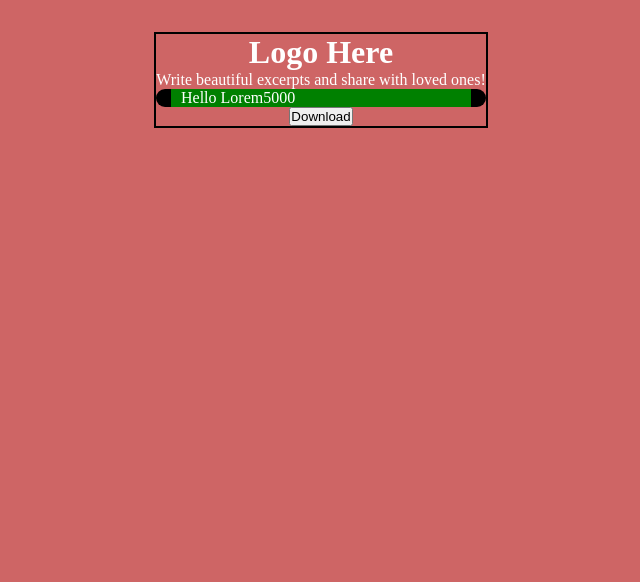
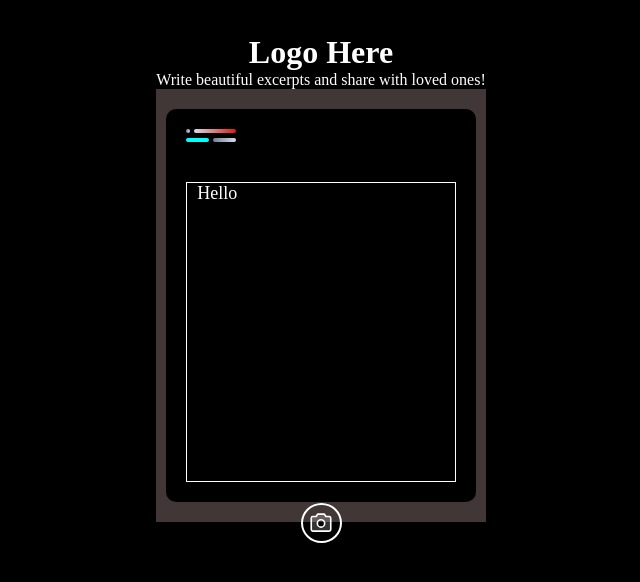
Before and after one commit to Keys78/zayn, a React (Vite) app: page / in a window 1280 px wide. Shown: the top 582 px of the page, without its empty margins (319-959 px from the left). Built offline with nearby package versions, Linux system fonts and the light colour scheme.

Commit message:
components_buildup

```diff
--- a/package.json
+++ b/package.json
@@ -11,7 +11,9 @@
   "dependencies": {
     "downloadjs": "^1.4.7",
     "html2canvas": "^1.4.1",
+    "phosphor-react": "^1.4.1",
     "react": "^18.2.0",
+    "react-color": "^2.19.3",
     "react-dom": "^18.2.0"
   },
   "devDependencies": {
--- a/src/App.tsx
+++ b/src/App.tsx
@@ -2,9 +2,15 @@ import { useState } from 'react';
 import downloadjs from 'downloadjs';
 import html2canvas from 'html2canvas';
 import './App.css'
+import { useActive } from './hooks/useActive';
+import useOnClickOutside from './hooks/useOnClickOutside';
+import Loader from './components/Loader';
+import { Camera } from 'phosphor-react';
 
 function App() {
   const [quote, setQuote] = useState()
+  const active = useActive(1000)
+
 
 
   const handleCaptureClick = async () => {
@@ -25,11 +31,27 @@ function App() {
         <p>Write beautiful excerpts and share with loved ones!</p>
       </div>
       <div className='inspi__write'>
-      <div contentEditable className='inspi__write__box'>
-          Hello Lorem5000
+
+        <div className='inspi__write__content'>
+          <div className='art__board'>
+            <div className='art__one'></div><div className='art__two'></div>
+          </div>
+          {
+            !active ?
+              <div className='art__board_two'>
+                <div className='art__three'></div><div className='art__four'></div>
+              </div> :
+              <Loader />
+          }
+          <div spellCheck="true" contentEditable className='inspi__write__box'>
+
+            Hello
+          </div>
+        </div>
       </div>
-      </div>
-      <button onClick={handleCaptureClick}>Download</button>
+      <button className='export__btn' style={{ marginTop: '-120px' }} onClick={handleCaptureClick}>
+        <Camera size={26} color="#fff" weight="duotone" />
+      </button>
     </main>
   )
 }
--- /dev/null
+++ b/src/components/Loader.tsx
@@ -0,0 +1,11 @@
+
+const Loader = () => {
+    return (
+        <div className="dataflow-b">
+            <div className="data"></div>
+            <div className="data"></div>
+        </div>
+    )
+}
+
+export default Loader
--- /dev/null
+++ b/src/hooks/useActive.ts
@@ -0,0 +1,38 @@
+import { useEffect, useState, useRef } from 'react'
+
+
+export function useActive(time: number) {
+    const [active, setActive] = useState(false)
+    const timer = useRef() as any;
+    const events = [
+        'keypress', 'mousedown', 'touchmove'
+    ]
+
+    useEffect(() => {
+        const handleEvent = () => {
+            setActive(true);
+            if (timer.current) {
+                window.clearTimeout(timer.current);
+            }
+
+            timer.current = window.setTimeout(() => {
+                setActive(false);
+            }, time)
+        };
+
+        events.forEach(
+            (event) => document.addEventListener(event, handleEvent)
+        );
+
+        return () => {
+            events.forEach(
+                (event) => {
+                    document.removeEventListener(event, handleEvent)
+                }
+            );
+        };
+
+    }, [time]);
+
+    return active;
+}
--- /dev/null
+++ b/src/hooks/useOnClickOutside.ts
@@ -0,0 +1,29 @@
+import { useEffect, RefObject } from "react";
+
+type Event = MouseEvent | TouchEvent;
+
+const useOnClickOutside = <T extends HTMLElement = HTMLElement>(
+  ref: RefObject<T>,
+  handler: (event: Event) => void
+) => {
+  useEffect(() => {
+    const listener = (event: Event) => {
+      const el = ref?.current;
+      if (!el || el.contains((event?.target as Node) || null)) {
+        return;
+      }
+
+      handler(event); // Call the handler only if the click is outside of the element passed.
+    };
+
+    document.addEventListener("mousedown", listener);
+    document.addEventListener("touchstart", listener);
+
+    return () => {
+      document.removeEventListener("mousedown", listener);
+      document.removeEventListener("touchstart", listener);
+    };
+  }, [ref, handler]); // Reload only if ref or handler changes
+};
+
+export default useOnClickOutside;
--- a/src/index.css
+++ b/src/index.css
@@ -1,8 +1,78 @@
 *{ padding: 0; margin: 0; box-sizing: border-box; }
-body { background: rgb(206, 101, 101); color: #fff; display: flex; align-items: center; justify-content: center;}
-.main__wrapper .inspi__write { border-radius: 10px; height: 100%; max-width: 450px; width: 100%; background: black; text-align: left;}
-.main__wrapper .inspi__write .inspi__write__box { background: green; width: 100%; height: 100%; max-width: 300px; padding: 0 10px; margin: 0 auto;}
+body { background: #000000; color: #fff; display: flex; align-items: center; justify-content: center;}
+.main__wrapper .export__btn { all: unset; border: 2px solid #fff; border-radius: 50%; padding: 5px 6px 1px 5px; cursor: pointer;}
+.main__wrapper .inspi__write { min-height: 300px; height: 100%; max-width: 450px; width: 100%; background: rgb(65, 55, 55); text-align: left; padding:20px 10px;}
+.main__wrapper .inspi__write .inspi__write__content { background: #000000; min-height: 300px; border-radius: 10px; padding: 20px; font-size: 18px; }
+.main__wrapper .inspi__write .art__board { display: flex; margin-bottom: 5px; }
+.main__wrapper .inspi__write .art__board .art__one { height: 4px; width: 4px; background:linear-gradient(to right, #757f9a, #d7dde8); border-radius: 50%; margin-right: 4px;}
+.main__wrapper .inspi__write .art__board .art__two { height: 4px; width: 42px; background: linear-gradient(to right, #d7dde8, #dd1818); border-radius: 20px; }
+.main__wrapper .inspi__write .art__board_two { display: flex; margin-bottom: 10px; }
+.main__wrapper .inspi__write .art__board_two .art__three { height: 4px; width: 23px; background: cyan;  border-radius: 10px; margin-right: 4px;}
+.main__wrapper .inspi__write .art__board_two .art__four { height: 4px; width: 23px; background:linear-gradient(to right, #757f9a, #d7dde8); border-radius: 10px; }
+
+.main__wrapper .inspi__write .inspi__write__box { border:1px solid #fff; padding: 10px; outline: none; width: 100%; height: 300px; max-width: 300px; padding: 0 10px; margin: 40px auto 0 auto; background: black;}
 .main__wrapper { border:2px solid black; }
 .edit__board { border: 2px solid #fff; max-width: 424px; width: 100%;}
 .text__area { width: 100%; }
 .text__area > textarea { width: 100%; height: 200px;}
+
+
+
+
+
+
+
+
+
+
+
+
+
+
+
+
+
+
+
+
+
+
+
+
+
+
+
+
+
+
+
+
+/* type loader */
+.dataflow-b .data:nth-child(0) { animation-delay: 0s; background: cyan; width: 28px}
+.dataflow-b .data:nth-child(1) { animation-delay: 0.3s; background:linear-gradient(to right, #757f9a, #d7dde8); width: 28px;}
+.dataflow-b { position: relative; width: 100%; overflow: hidden; height: 4px; max-width: 49px; display: flex;}
+.dataflow-b .data { width: 28px; height: 4px; background: cyan; border-radius: 10px; animation: flow-b 3.6s linear infinite;  margin-right: 2px;}
+@-moz-keyframes flow-b {
+  0% { transform: translateX(80px); }
+  50% { transform: translateX(-40px); }
+  80% { transform: translateX(60px);}
+  100% { transform: translateX(-80px); }
+}
+@-webkit-keyframes flow-b {
+  0% { transform: translateX(80px); }
+  50% { transform: translateX(-40px); }
+  80% { transform: translateX(60px);}
+  100% { transform: translateX(-80px); }
+}
+@-o-keyframes flow-b {
+  0% { transform: translateX(80px); }
+  50% { transform: translateX(-40px); }
+  80% { transform: translateX(60px);}
+  100% { transform: translateX(-80px); }
+}
+@keyframes flow-b {
+  0% { transform: translateX(80px); }
+  50% { transform: translateX(-40px); }
+  80% { transform: translateX(60px);}
+  100% { transform: translateX(-80px); }
+}
```
Also changed, not shown: 1 other file (tests, documents, lock files or other folders).
